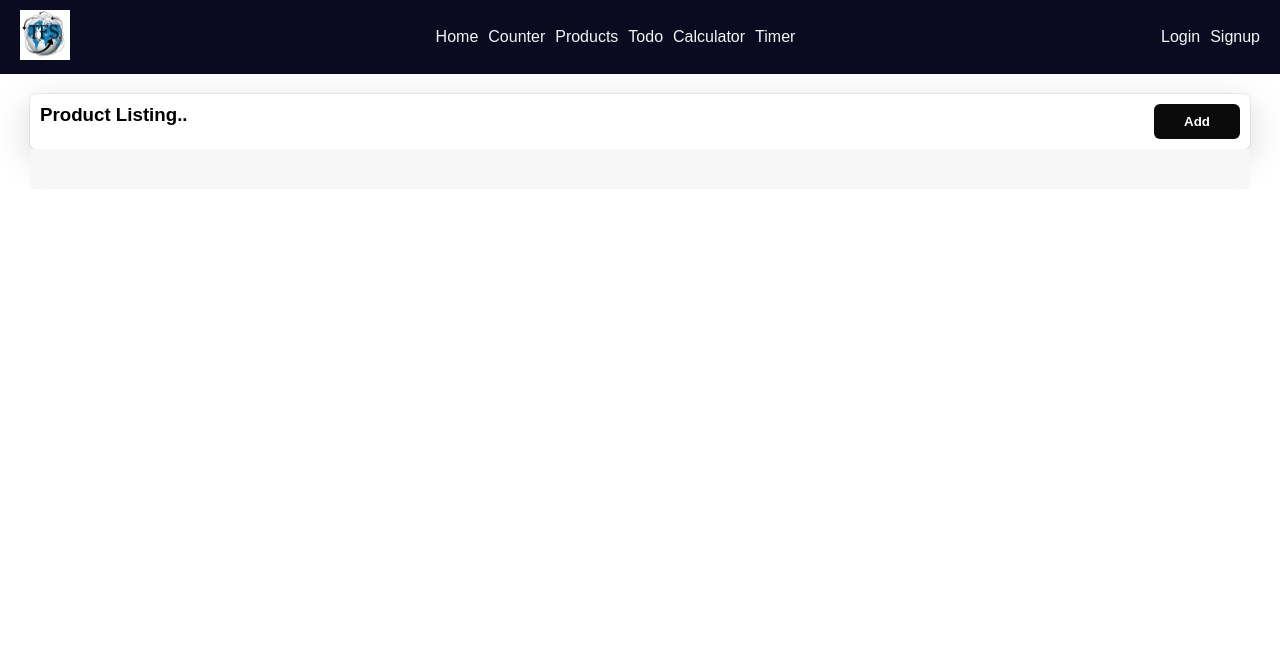
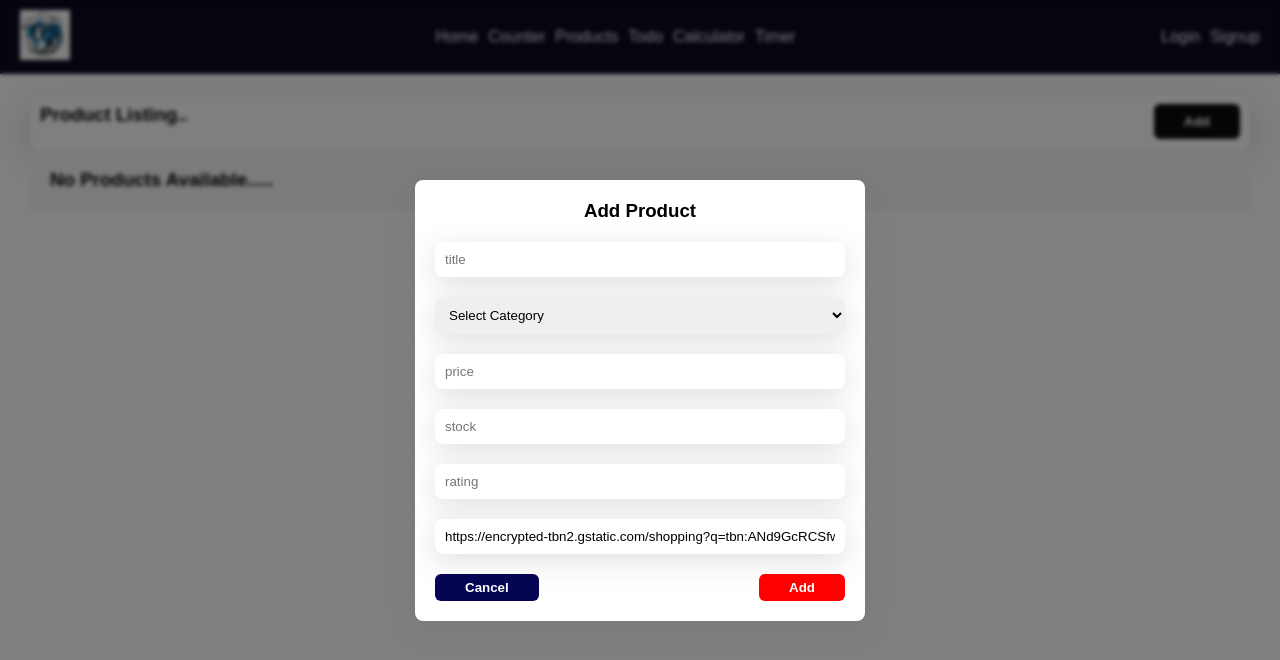
Before and after one commit to mohdadil12345/react-practise, a React app in the folder frontend/: page /products in a window 1280 px wide. Shown: the top 660 px of the page. Built offline with nearby package versions, Linux system fonts and the light colour scheme; the HTML template or start-up script is replaced by a standard one.

Commit message:
main
product form

```diff
--- a/frontend/src/features/products/components/ProductCard.jsx
+++ b/frontend/src/features/products/components/ProductCard.jsx
@@ -8,7 +8,7 @@ const ProductCard = ({ productData, setProductData }) => {
     <>
 
       <div className="prod-card">
-        {productData?.map((ele) => (
+        {productData.length == 0 ? <h3>No Products Available.....</h3> : productData?.map((ele) => (
           <div className="prod-item">
             <h3>Title :{ele.title}</h3>
 
--- a/frontend/src/features/products/components/ProductForm.jsx
+++ b/frontend/src/features/products/components/ProductForm.jsx
@@ -7,14 +7,14 @@ import ProductList from './ProductList'
 export const prodInitial = {
   title: "",
   category: "",
-  price: 0,
-  stock: 0,
-  rating: 0,
+  price: "",
+  stock: "",
+  rating: "",
   image: "https://encrypted-tbn2.gstatic.com/shopping?q=tbn:ANd9GcRCSfwnv3WeBM1vlNCsNVA5XQox93AUwXCk3n48YeYZSzltidySxqb4VvTvKhoYNSNTkZVSlhzFV609fDdwafWG_qoCv8E6dxlYokvmMHe4iqLl3TPM0r4hxQ"
 }
 
 
-const ProductForm = ({productData, setProductData}) => {
+const ProductForm = ({productData, setProductData, setOpenModal}) => {
 
   const {
 
@@ -23,7 +23,7 @@ const ProductForm = ({productData, setProductData}) => {
     reset,
     formState: { errors, isValidating, isSubmitting }
 
-  } = useForm({ defaultValues: prodInitial })
+  } = useForm({ mode : "onChange", defaultValues: prodInitial })
 
 
   const handle_form = (data) => {
@@ -40,6 +40,11 @@ const ProductForm = ({productData, setProductData}) => {
   }
 
 
+  const handle_reset = () => {
+    setOpenModal(false)
+    reset()
+  }
+
 
   return (
     <div className='form-container'>
@@ -52,18 +57,24 @@ const ProductForm = ({productData, setProductData}) => {
         </div>
 
 
-        <input type="text" placeholder='title' {...register("title")} />
+        <input type="text" placeholder='title' {...register("title", {required : "title is required", minLength : {value : 6, message:"6 characters is required.."}})} />
+        {errors.title &&  <p style={{color:"red"}}>{errors.title.message}</p>}
 
-        <select {...register("category")}>
+
+        <select {...register("category", {required : "category is required"})}>
           <option value="">Select Category</option>
           <option value="laptop">Clothing</option>
           <option value="accessories">Accessories</option>
           <option value="laptop">Laptop</option>
         </select>
 
-        <input type='number' placeholder='price' {...register("price", {valueAsNumber:true})} />
+        {errors.category && <p style={{color:"red"}}>{errors.category.message}</p>}
 
-        <input type="number" placeholder='stock' {...register("stock")} />
+        <input type='number' placeholder='price' {...register("price",  {required : "price is required"}, {valueAsNumber:true})} />
+        {errors.price && <p style={{color:"red"}}>{errors.price.message}</p>}
+
+        <input type="number" placeholder='stock' {...register("stock", {required : "stock is required"})} />
+        {errors.stock && <p style={{color:"red"}}>{errors.stock.message}</p>}
 
         <input type="number" placeholder='rating' {...register("rating")}/>
 
@@ -71,7 +82,7 @@ const ProductForm = ({productData, setProductData}) => {
 
 
         <div className='action-btn'>
-          <button onClick={() => reset()} className='clear-btn'>Cancel</button>
+          <button onClick={handle_reset} className='clear-btn'>Cancel</button>
           <button className='submit-btn'>Add</button>
         </div>
 
--- a/frontend/src/features/products/components/ProductList.jsx
+++ b/frontend/src/features/products/components/ProductList.jsx
@@ -8,7 +8,7 @@ const ProductList = () => {
 
   const [productData, setProductData] = useState(JSON.parse(localStorage.getItem("prod-data")) || [])
 
-  const [openModal, setOpenModal] = useState(false)
+  const [openModal, setOpenModal] = useState(true)
 
 
   useEffect(() => {
@@ -27,7 +27,7 @@ const ProductList = () => {
         <button onClick={() => setOpenModal(true)} className="header-btn">Add</button>
       </div>
 
-      {openModal && <ProductForm productData={productData} setProductData={setProductData} />}
+      {openModal && <ProductForm productData={productData} setProductData={setProductData} setOpenModal = {setOpenModal} />}
 
       <ProductCard productData={productData} setProductData={setProductData} />
 
--- a/frontend/src/styles/productform.scss
+++ b/frontend/src/styles/productform.scss
@@ -3,10 +3,17 @@
 
     position: fixed;
     width: 100%;
-    height: 100vh;
     background-color: rgba(0, 0, 0,0.5);
     top: 0px;
     left: 0;
+    display: flex;
+    justify-content: center;
+    align-items: center;
+    backdrop-filter: blur(2px);
+    z-index: 1000;
+    height: 100vh;
+
+
 
 .form-div {
     display: flex;
@@ -14,11 +21,13 @@
     border: none;
     flex-direction: column;
     padding: 20px;
-    width: 400px;
+    width: 450px;
     margin: 20px auto;
     gap: 20px;
     border-radius: 8px;
     background-color: white;
+
+
 
     h3 {
         text-align: center;
```
